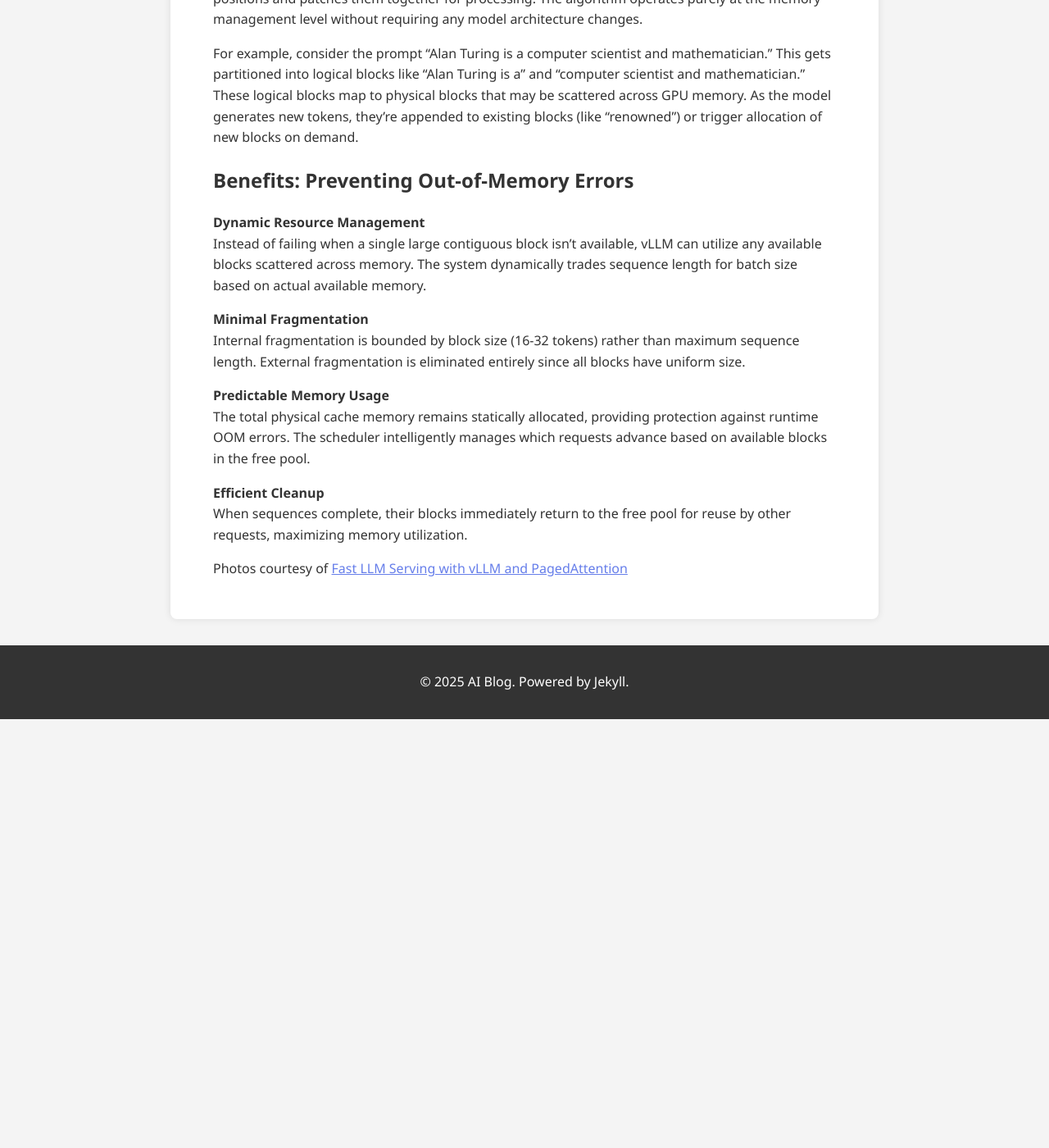
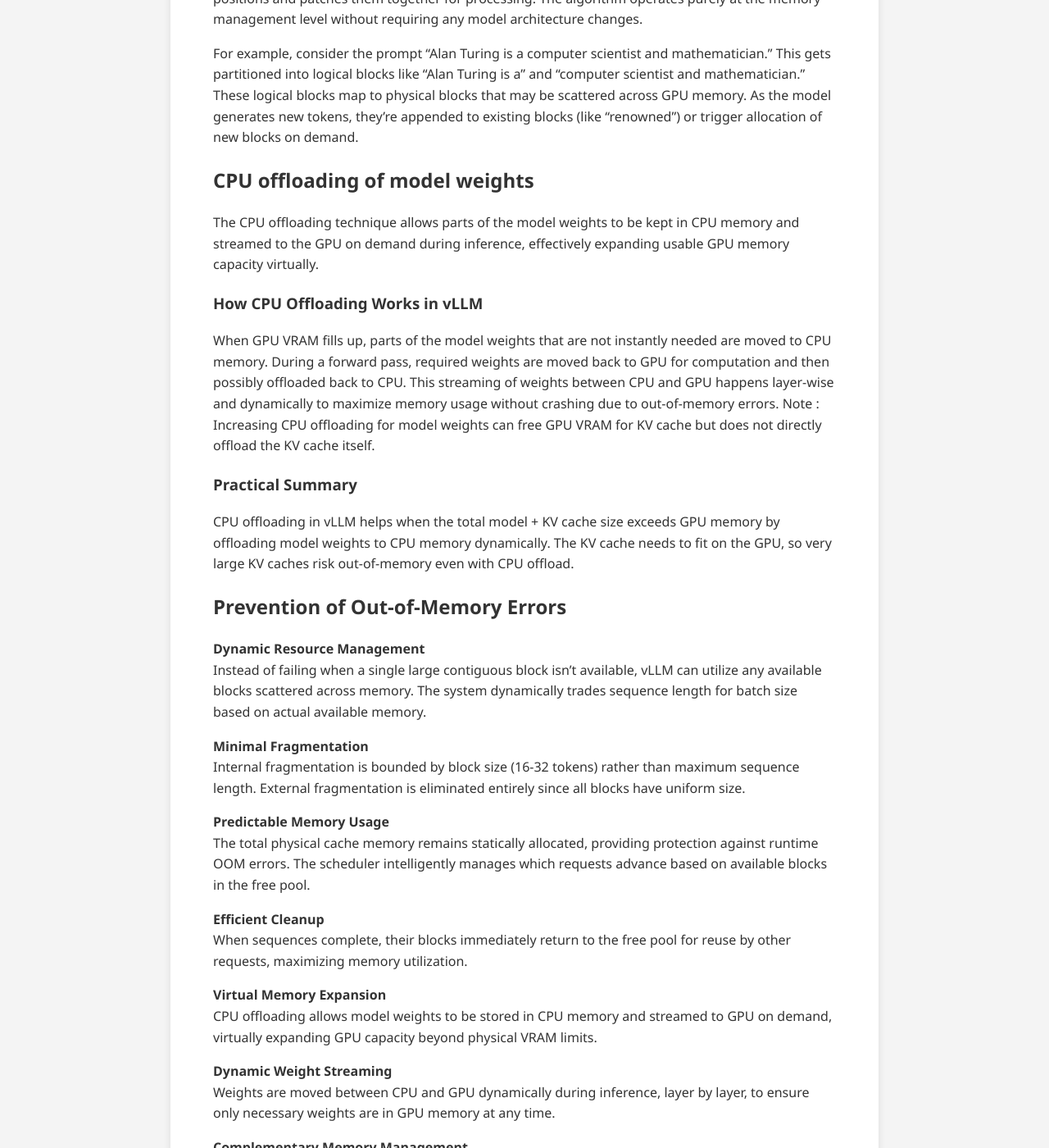
Before and after one commit to s23deepak/s23deepak.github.io, a Jekyll site: the page built from _posts/2025-11-14-how-vllm-solves-out-of-memory-errors-in-llms.md, in a window 1280 px wide and 1400 px high, scrolled down 2514 px. Shown: the whole window at 82% size. Built offline with Jekyll 4.4.1, drawn with Linux system fonts in a browser that asks for light colours; before the commit the page ends 3391 px from its top, so only the background shows below that; some of the changed text lies outside the part shown.

Commit message:
vllm cpu offloading

```diff
--- a/_posts/2025-11-14-how-vllm-solves-out-of-memory-errors-in-llms.md
+++ b/_posts/2025-11-14-how-vllm-solves-out-of-memory-errors-in-llms.md
@@ -13,7 +13,7 @@ During LLM inference, the model stores key-value (KV) representations of all pre
 ### Three Types of Memory Waste
 
 <figure>
-	<img src="{{ '/assets/images/memory_waste.png' | relative_url }}" alt="Memory waste illustration" style="max-width:100%;height:auto;display:block;margin:0.5rem 0;">
+	<img src="../../../../assets/images/memory_waste.png" alt="Memory waste illustration" style="max-width:100%;height:auto;display:block;margin:0.5rem 0;">
 	<figcaption style="color:#666;font-size:0.9rem;margin-bottom:1rem;">Illustration of memory waste types</figcaption>
 </figure>
 
@@ -31,7 +31,7 @@ Different requests have varying sequence lengths, creating unusable gaps between
 ## The Solution: PagedAttention
 
 <figure>
-	<img src="{{ '/assets/images/pagedattention_solution.png' | relative_url }}" alt="PagedAttention solution" style="max-width:100%;height:auto;display:block;margin:0.5rem 0;">
+	<img src="../../../../assets/images/pagedattention_solution.png" alt="PagedAttention solution" style="max-width:100%;height:auto;display:block;margin:0.5rem 0;">
 	<figcaption style="color:#666;font-size:0.9rem;margin-bottom:1rem;">PagedAttention: KV blocks and block tables</figcaption>
 </figure>
 
@@ -54,8 +54,19 @@ During attention computation, PagedAttention efficiently fetches KV blocks from
 
 For example, consider the prompt "Alan Turing is a computer scientist and mathematician." This gets partitioned into logical blocks like "Alan Turing is a" and "computer scientist and mathematician." These logical blocks map to physical blocks that may be scattered across GPU memory. As the model generates new tokens, they're appended to existing blocks (like "renowned") or trigger allocation of new blocks on demand.
 
-## Benefits: Preventing Out-of-Memory Errors
+## CPU offloading of model weights
+The CPU offloading technique allows parts of the model weights to be kept in CPU memory and streamed to the GPU on demand during inference, effectively expanding usable GPU memory capacity virtually.
 
+### How CPU Offloading Works in vLLM
+When GPU VRAM fills up, parts of the model weights that are not instantly needed are moved to CPU memory.
+During a forward pass, required weights are moved back to GPU for computation and then possibly offloaded back to CPU.
+This streaming of weights between CPU and GPU happens layer-wise and dynamically to maximize memory usage without crashing due to out-of-memory errors.
+Note : Increasing CPU offloading for model weights can free GPU VRAM for KV cache but does not directly offload the KV cache itself.
+### Practical Summary
+CPU offloading in vLLM helps when the total model + KV cache size exceeds GPU memory by offloading model weights to CPU memory dynamically.
+The KV cache needs to fit on the GPU, so very large KV caches risk out-of-memory even with CPU offload.
+
+## Prevention of Out-of-Memory Errors
 **Dynamic Resource Management**
 Instead of failing when a single large contiguous block isn't available, vLLM can utilize any available blocks scattered across memory. The system dynamically trades sequence length for batch size based on actual available memory.
 
@@ -68,4 +79,13 @@ The total physical cache memory remains statically allocated, providing protecti
 **Efficient Cleanup**
 When sequences complete, their blocks immediately return to the free pool for reuse by other requests, maximizing memory utilization.
 
+**Virtual Memory Expansion**
+CPU offloading allows model weights to be stored in CPU memory and streamed to GPU on demand, virtually expanding GPU capacity beyond physical VRAM limits.
+
+**Dynamic Weight Streaming**
+Weights are moved between CPU and GPU dynamically during inference, layer by layer, to ensure only necessary weights are in GPU memory at any time.
+
+**Complementary Memory Management**
+By offloading model weights, CPU offloading frees GPU VRAM for KV cache management, working alongside PagedAttention to prevent OOM errors in larger models.
+
 Photos courtesy of [Fast LLM Serving with vLLM and PagedAttention](https://www.youtube.com/watch?v=5ZlavKF_98U)
```
Also changed, not shown: 11 other files.
